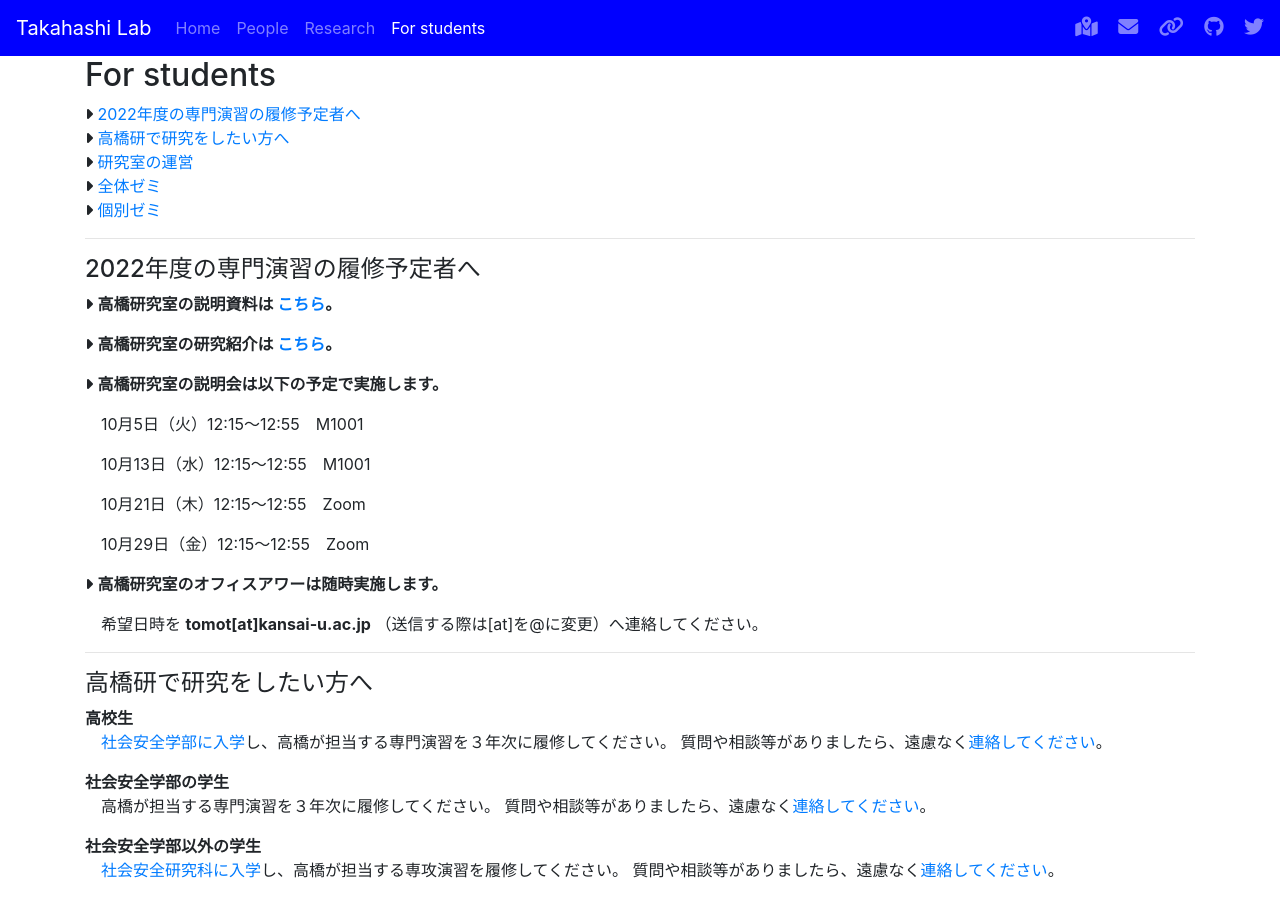
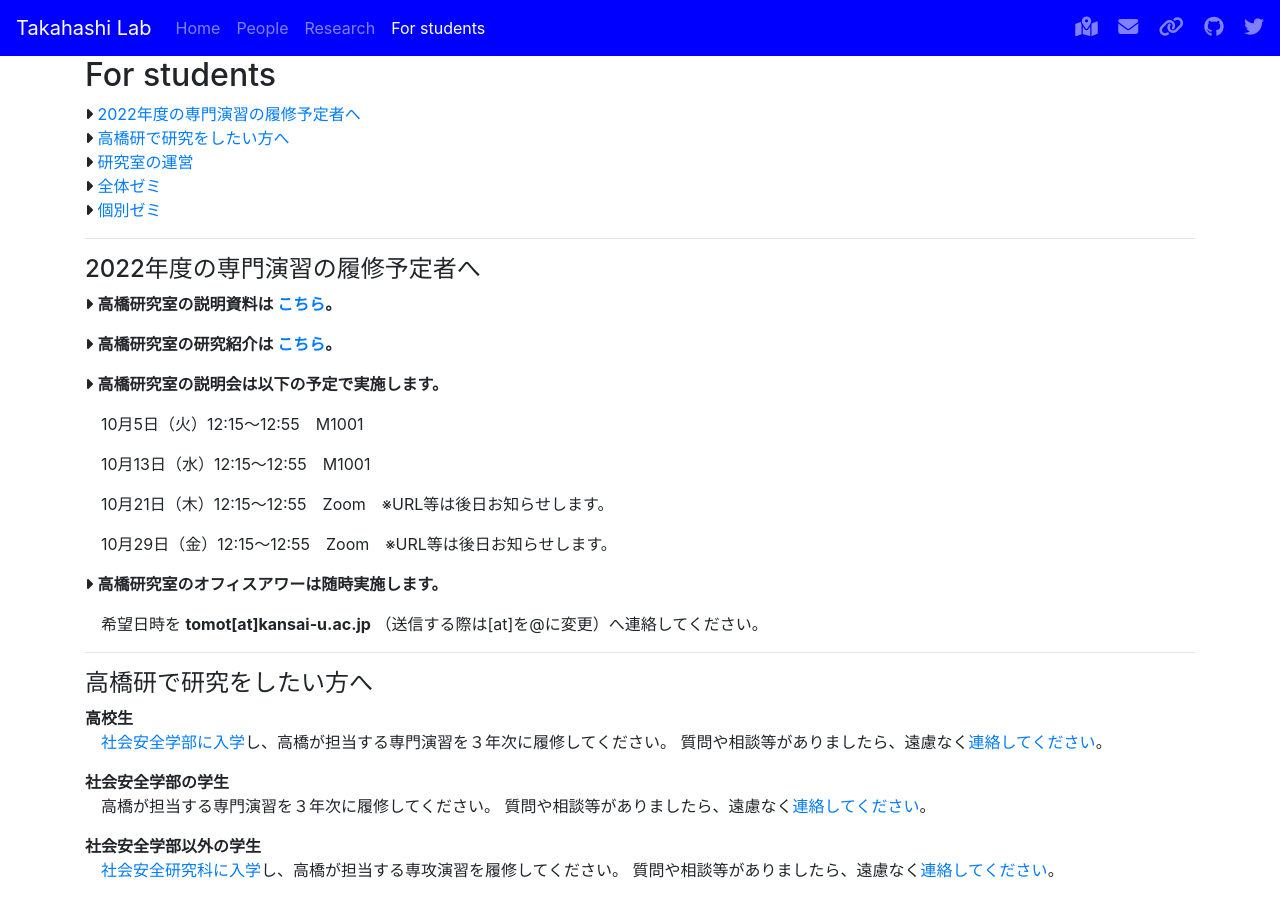
Before and after one commit to tkhslab/tkhslab.github.io, a Jekyll site: the page built from forstudents.md, in a window 1280 px wide and 900 px high. Built offline with Jekyll 4.4.1, drawn with Linux system fonts in a browser that asks for light colours; nearby versions of some CDN libraries.

Commit message:
revise announcement for b2

```diff
--- a/forstudents.md
+++ b/forstudents.md
@@ -22,9 +22,9 @@ title: For students
 
 　10月13日（水）12:15～12:55　M1001
 
-　10月21日（木）12:15～12:55　Zoom
+　10月21日（木）12:15～12:55　Zoom　※URL等は後日お知らせします。
 
-　10月29日（金）12:15～12:55　Zoom
+　10月29日（金）12:15～12:55　Zoom　※URL等は後日お知らせします。
 
 <i class="fas fa-caret-right"></i> **高橋研究室のオフィスアワーは随時実施します。**
 
```
